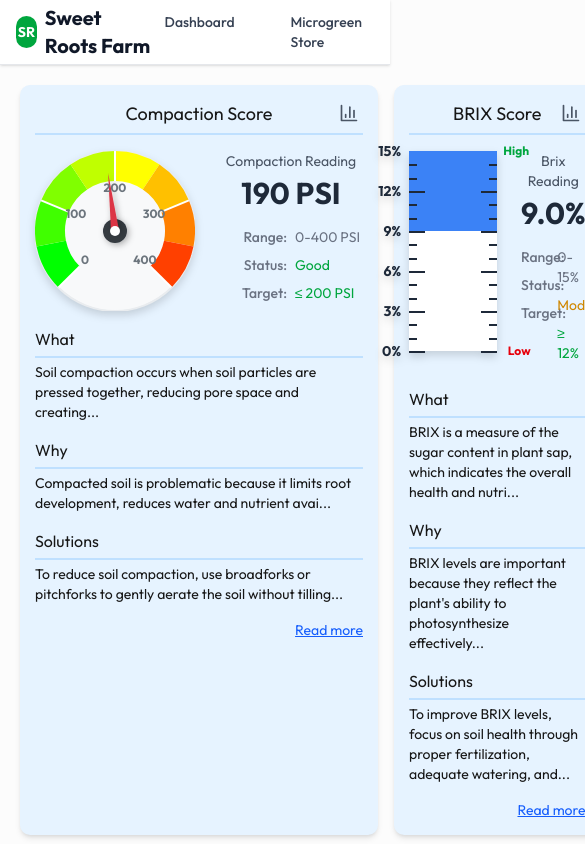
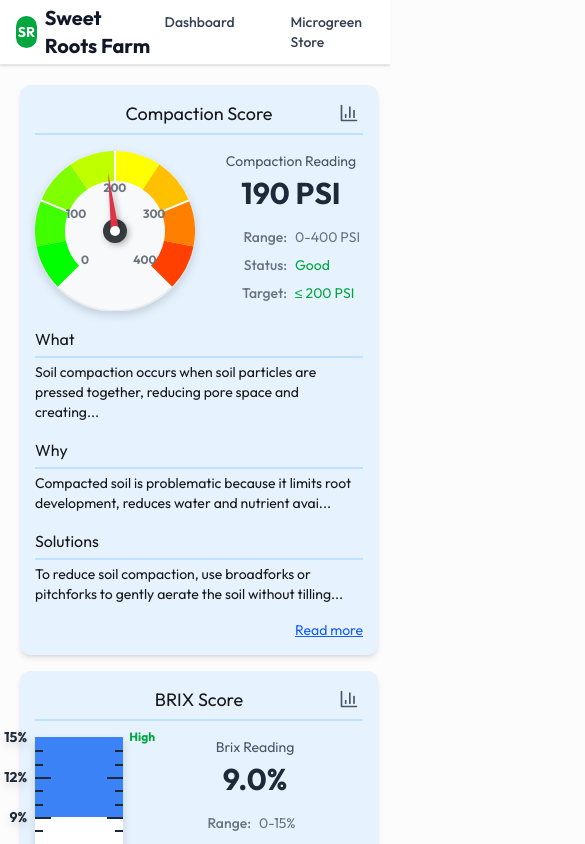
Before and after one commit to whaus7/sweet-roots, a Next.js app: page / in a window 390 px wide. Shown: the top 844 px of the page, 585 px wide, since content can reach past the window. Built offline with nearby package versions, Linux system fonts and the light colour scheme.

Commit message:
responsive fixes

```diff
--- a/app/globals.css
+++ b/app/globals.css
@@ -48,26 +48,28 @@ button:hover {
   margin-bottom: 0;
 }
 
-.details-grid {
-  display: grid;
-  grid-template-columns: repeat(4, 1fr);
-  grid-template-areas:
-    "what what what visualization"
-    "why why why testing-tool"
-    "solutions solutions solutions .";
-  gap: 16px;
+/* Ipad layout */
+@media (max-width: 1180px) {
+  #dashboard {
+    grid-template-areas:
+      "compaction compaction brix"
+      "compaction compaction brix"
+      "npk microscopy microscopy"
+      "npk microscopy microscopy"
+      "plfa plfa cnratio";
+  }
 }
 
 /* Mobile responsive layout */
-@media (max-width: 768px) {
-  .details-grid {
-    grid-template-columns: 1fr;
+@media (max-width: 830px) {
+  #dashboard {
     grid-template-areas:
-      "what"
-      "why"
-      "solutions"
-      "visualization"
-      "testing-tool";
+      "compaction"
+      "brix"
+      "npk"
+      "microscopy"
+      "plfa"
+      "cnratio";
   }
 }
 
```
